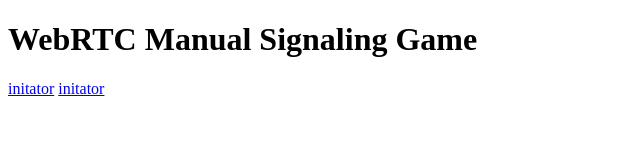
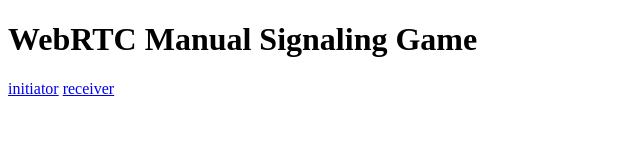
Before and after one commit to N3rd10/io-template, a plain HTML site: page index.html in a window 1280 px wide. Shown: the full height of the page, 0-640 px from the left. Drawn offline with Linux system fonts and the light colour scheme.

Commit message:
Update index.html

```diff
--- a/index.html
+++ b/index.html
@@ -7,8 +7,8 @@
 </head>
 <body>
     <h1>WebRTC Manual Signaling Game</h1>
-    <a href="initiator.html">initator</a>
-    <a href="receiver.html">initator</a>
+    <a href="initiator.html">initiator</a>
+    <a href="receiver.html">receiver</a>
 
 
     <script src="webrtc.js"></script>
```
